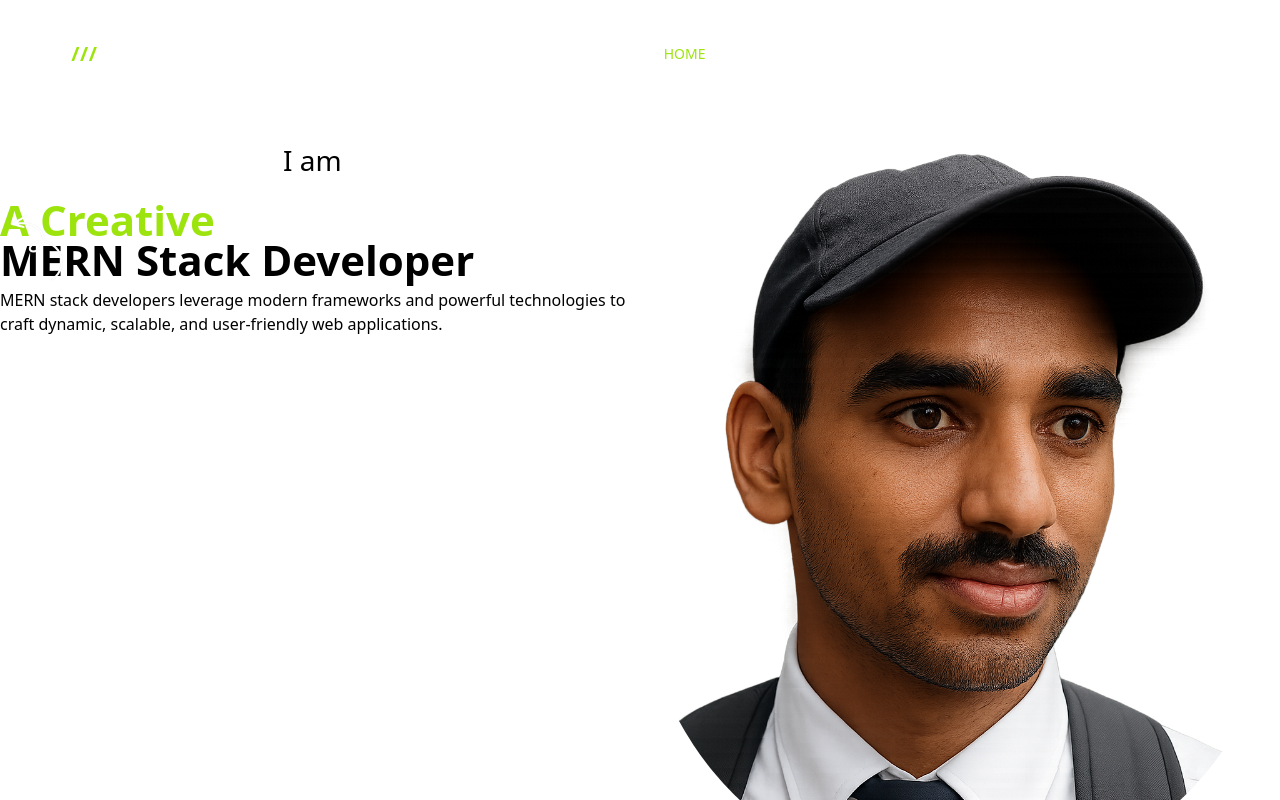
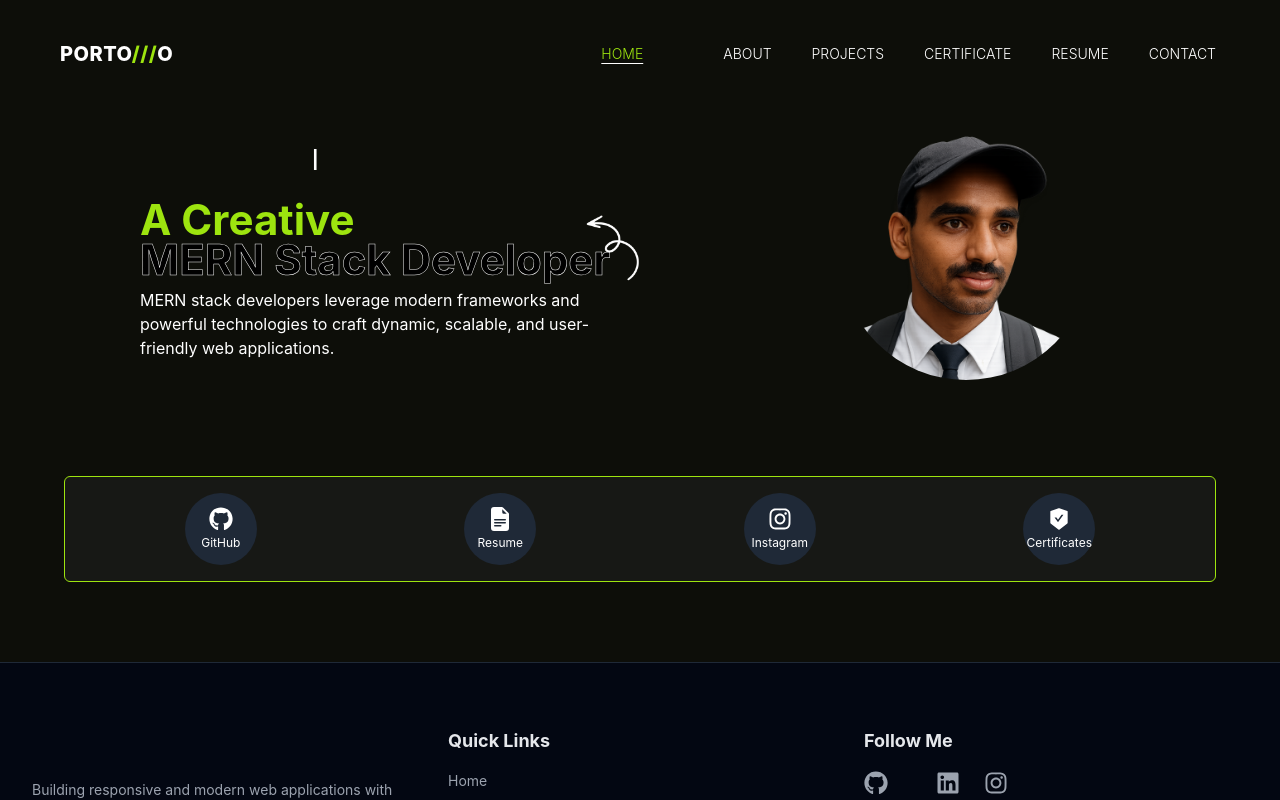
Before and after one commit to YogeshKumar2309/Portfolio, a React (Vite) app in the folder client/: page / in a window 1280 px wide. Shown: the top 800 px of the page. Built offline with nearby package versions, Linux system fonts and the light colour scheme.

Commit message:
feat: Add initial style.css with Tailwind CSS and Google Fonts integration

```diff
--- a/client/src/styles/style.css
+++ b/client/src/styles/style.css
@@ -0,0 +1,28 @@
+@import "tailwindcss";
+@import url('https://fonts.googleapis.com/css2?family=Inter:wght@400;500;600;700&family=Montserrat:wght@600;700;800&display=swap');
+
+body {
+  font-family: 'Inter', sans-serif;
+  background-color: #0d0e09;
+  color: white;
+  margin: 0;
+  padding: 0;
+}
+
+.heading {
+  font-family: 'Montserrat', sans-serif;
+  font-weight: 700;
+}
+
+.subtext {
+  font-family: 'Inter', sans-serif;
+  font-weight: 400;
+  line-height: 1.6;
+}
+
+
+
+.text-outline {
+  color: rgb(0, 0, 0); /* Text ke andar ka color */
+  -webkit-text-stroke: 0.5px rgb(255, 255, 255); /* Border ka color aur width */
+}
```
